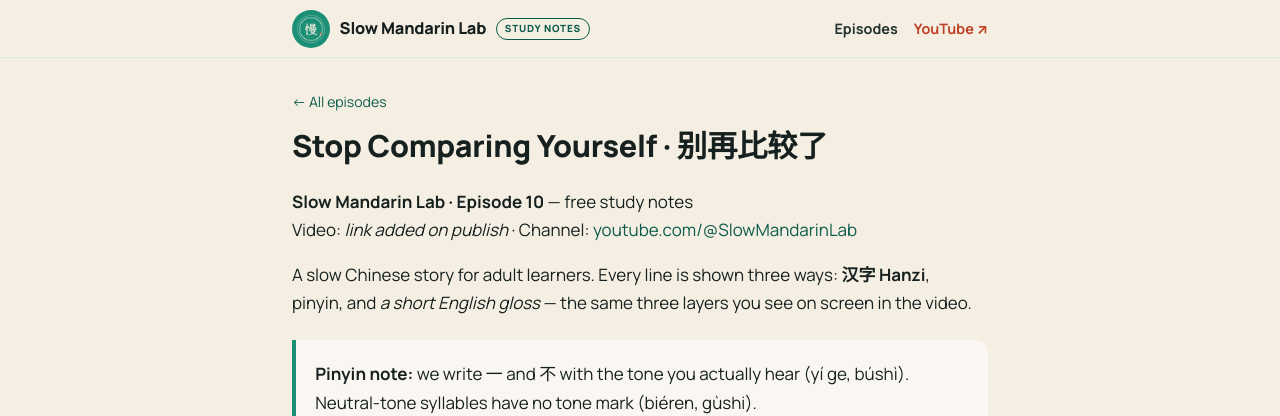
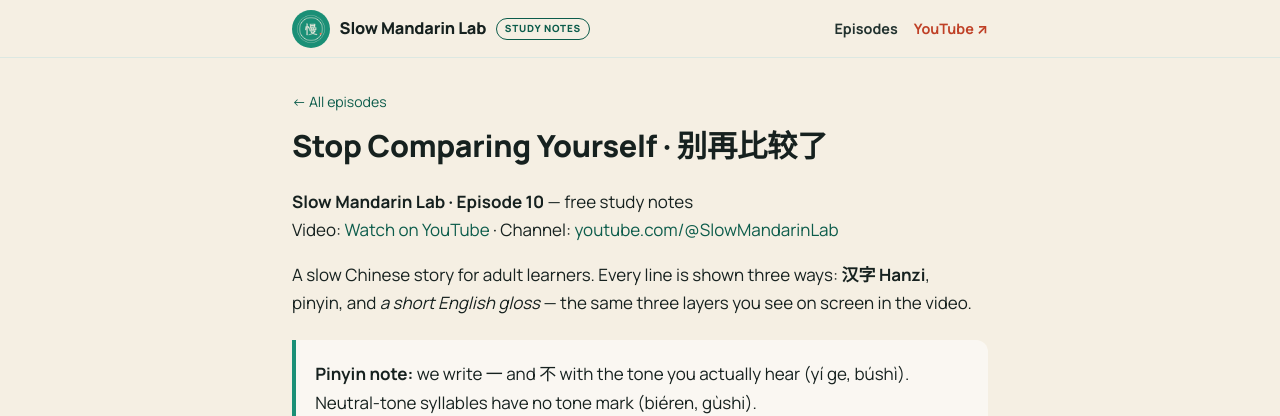
Before and after one commit to bowang168/slow-mandarin-lab, a Jekyll site: the page built from episodes/010-stop-comparing-yourself.md, in a window 1280 px wide and 900 px high. Shown: the top 416 px of the window. Built offline with Jekyll 4.4.1, drawn with Linux system fonts in a browser that asks for light colours; some web fonts are replaced.

Commit message:
docs(ep010): add published video link to study notes

```diff
--- a/episodes/010-stop-comparing-yourself.md
+++ b/episodes/010-stop-comparing-yourself.md
@@ -6,7 +6,7 @@ permalink: /episodes/010-stop-comparing-yourself/
 ---
 
 **Slow Mandarin Lab · Episode 10** — free study notes
-Video: *link added on publish* · Channel: [youtube.com/@SlowMandarinLab](https://www.youtube.com/@SlowMandarinLab)
+Video: [Watch on YouTube](https://www.youtube.com/watch?v=ej0Y7mv9n-E) · Channel: [youtube.com/@SlowMandarinLab](https://www.youtube.com/@SlowMandarinLab)
 
 A slow Chinese story for adult learners. Every line is shown three ways: **汉字 Hanzi**,
 pinyin, and *a short English gloss* — the same three layers you see on screen in the video.
```
